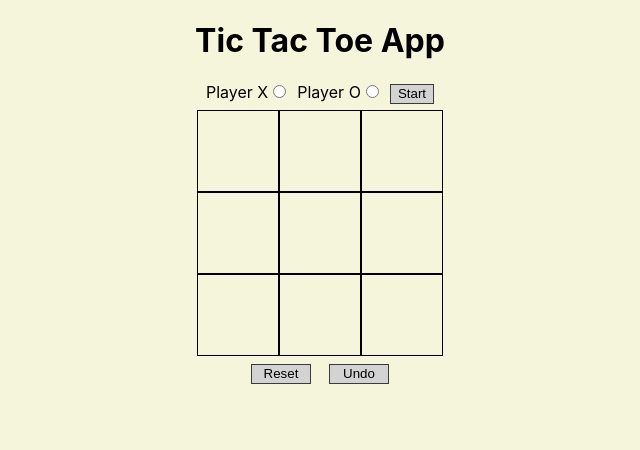
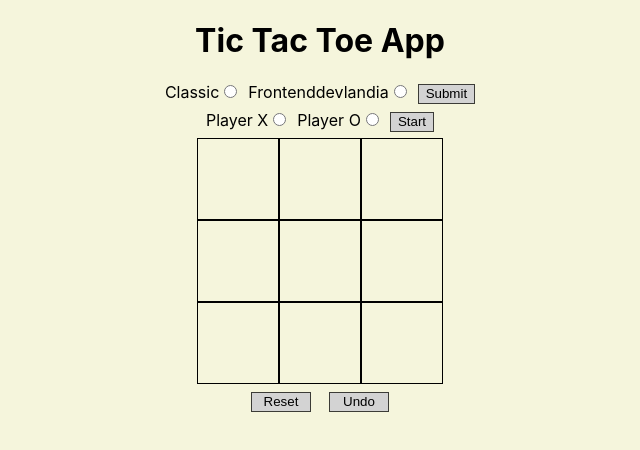
Before and after one commit to Jijo070/Tic-Tac-Toe-App, a React (Create React App) app: page / in a window 1280 px wide. Shown: the top 450 px of the page, without its empty margins (320-960 px from the left). Built offline with nearby package versions, Linux system fonts and the light colour scheme.

Commit message:
added gameMode and gameStatus

```diff
--- a/src/App.css
+++ b/src/App.css
@@ -13,7 +13,7 @@ body{
   border: 1px solid black;
   display: inline-block;
   line-height: 80px;
-
+  cursor:pointer;
 }
 
 .board{
@@ -36,6 +36,7 @@ button, input[type="submit" i] {
   border-width: 1px;
   padding: 1px 7px 2px;
   background: lightgrey;
+  cursor:pointer;
 }
 
 .btn{
--- a/src/App.js
+++ b/src/App.js
@@ -1,9 +1,9 @@
 import React, { Component } from 'react';
-import PropTypes from 'prop-types';
 
 import './App.css';
 
 import Status from'./components/Status';
+import GameStatus from'./components/GameStatus';
 
 class App extends Component {
 
@@ -16,8 +16,9 @@ class App extends Component {
       board : Array(9).fill(null),
       player : null,
       winner : null,
+      gamemode : null,
       /* array to store the ndex */
-      order_ndex : Array()
+      order_ndex : []
     }
   }
 
@@ -39,25 +40,20 @@ class App extends Component {
   }
 
   checkmatch(winLines){
+    let board = this.state.board;
     for (let index = 0; index < winLines.length; index++) {
       const [a,b,c]=winLines[index];
-      let board = this.state.board;
       if(board[a] && board[a] === board[b] && board[a] === board[c] ){
         alert('You won!');
         this.setState({
           winner : this.state.player
         })
+        this.state.winner = this.state.player;
       }
-      else if(!this.state.winner && !board.includes(null) && board[a] === board[b] && board[a] === board[c]){
-        alert('You won!');
-        this.setState({
-          winner : this.state.player
-        })
-      }
-      else if(!this.state.winner && !board.includes(null) && board[a] !== board[b] && board[a] !== board[c]){
-        alert('Its a Draw!');
-        break;
-      }
+    }
+    if(!this.state.winner && !board.includes(null)){
+      this.state.winner = 'None';
+      alert('Its a Draw!');
     }
   }
 
@@ -88,6 +84,12 @@ class App extends Component {
 
   }
 
+  setGameMode(gamemode){
+    console.log(gamemode)
+    this.setState({gamemode})
+
+  }
+
   renderBoxes(){
     return this.state.board.map(
       (box, index) =>
@@ -103,7 +105,9 @@ class App extends Component {
     this.setState({
       board : Array(9).fill(null),
       player :  null,
-      winner : null
+      winner : null,
+      gamemode : null,
+      order_ndex : []
 
     })
 
@@ -122,13 +126,18 @@ class App extends Component {
 
   render() {
 
+
     return (
 
       <div className="container">
         <h1>Tic Tac Toe App</h1>
 
+        <GameStatus
+          gamemode ={this.state.gamemode}
+          setGameMode = {(e)=> this.setGameMode(e)}
+        />
+
         <Status
-          gamemode ={this.state.gamemode}
           player={this.state.player}
           setPlayer={(e) => this.setPlayer(e)}
           winner = {this.state.winner}
@@ -141,8 +150,8 @@ class App extends Component {
         </div>
         <div className="btn">
           <button className='reset' onClick = {() => this.reset()}> Reset </button>
-          <div class="divider"/>
-          <button className='reset' onClick = {() => this.undo()}> Undo </button>
+          <div className="divider"/>
+          <button className='reset' disabled ={this.state.winner} onClick = {() => this.undo()}> Undo </button>
         </div>
 
       </div>
@@ -151,10 +160,5 @@ class App extends Component {
   }
 }
 
-App.propTypes = {
-  undoRedo: PropTypes.object.isRequired,
-  val: PropTypes.string.isRequired,
-  update: PropTypes.func.isRequired,
-};
 
 export default App;
--- a/src/components/ChooseGameMode.js
+++ b/src/components/ChooseGameMode.js
@@ -11,13 +11,13 @@ class ChooseGameMode extends Component{
 		return (
 			<form onSubmit={(e)=> this.handleForm(e)}>
 				<label>
-					Classic Mode
-					<input type="radio" name="gamemode" value="H"/>
+					Classic
+					<input type="radio" name="gamemode" value="Classic"/>
 				</label>
 
 				<label>
 					Frontenddevlandia
-					<input type="radio" name="gamemode" value="S"/>
+					<input type="radio" name="gamemode" value="Frontenddevlandia"/>
 				</label>
 
 				<input type="submit" value="Submit" />
--- /dev/null
+++ b/src/components/GameStatus.js
@@ -0,0 +1,21 @@
+import React, { Component } from 'react';
+
+import ChooseGameMode from'./ChooseGameMode';
+
+
+class GameStatus extends Component {
+
+	handleSetGameMode(e){
+		this.props.setGameMode(e)
+	}
+
+	render(){
+
+		return (this.props.gamemode ?
+              <h3>You are playing the {this.props.gamemode} mode</h3> :
+              <ChooseGameMode gamemode={(e) => this.handleSetGameMode(e)} />
+        )
+	}
+}
+
+export default GameStatus;
--- a/src/components/choosePlayer.js
+++ b/src/components/choosePlayer.js
@@ -1,6 +1,4 @@
 import React, { Component } from 'react';
-
-import ChooseGameMode from'./ChooseGameMode';
 
 class Player extends Component{
 
```
